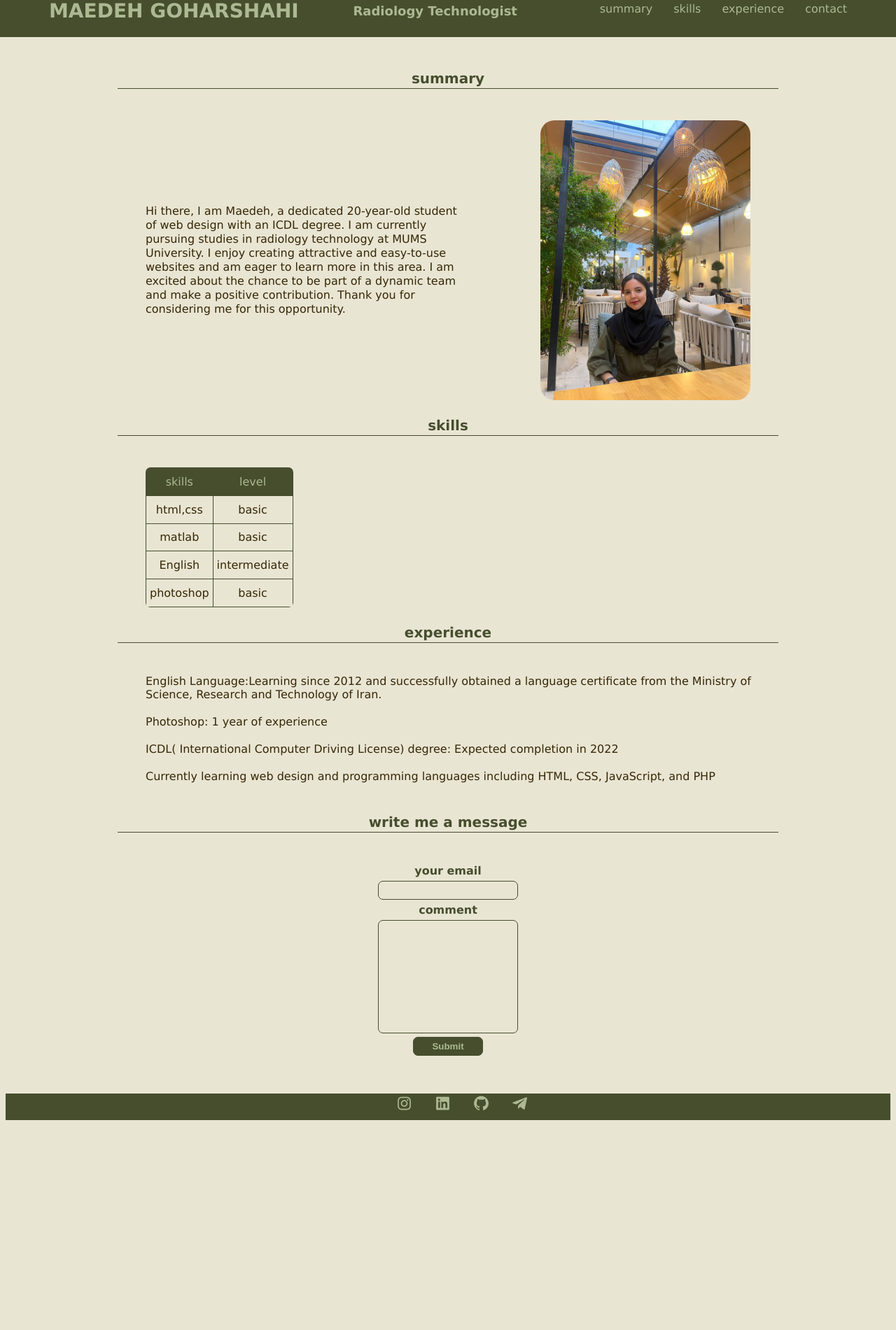
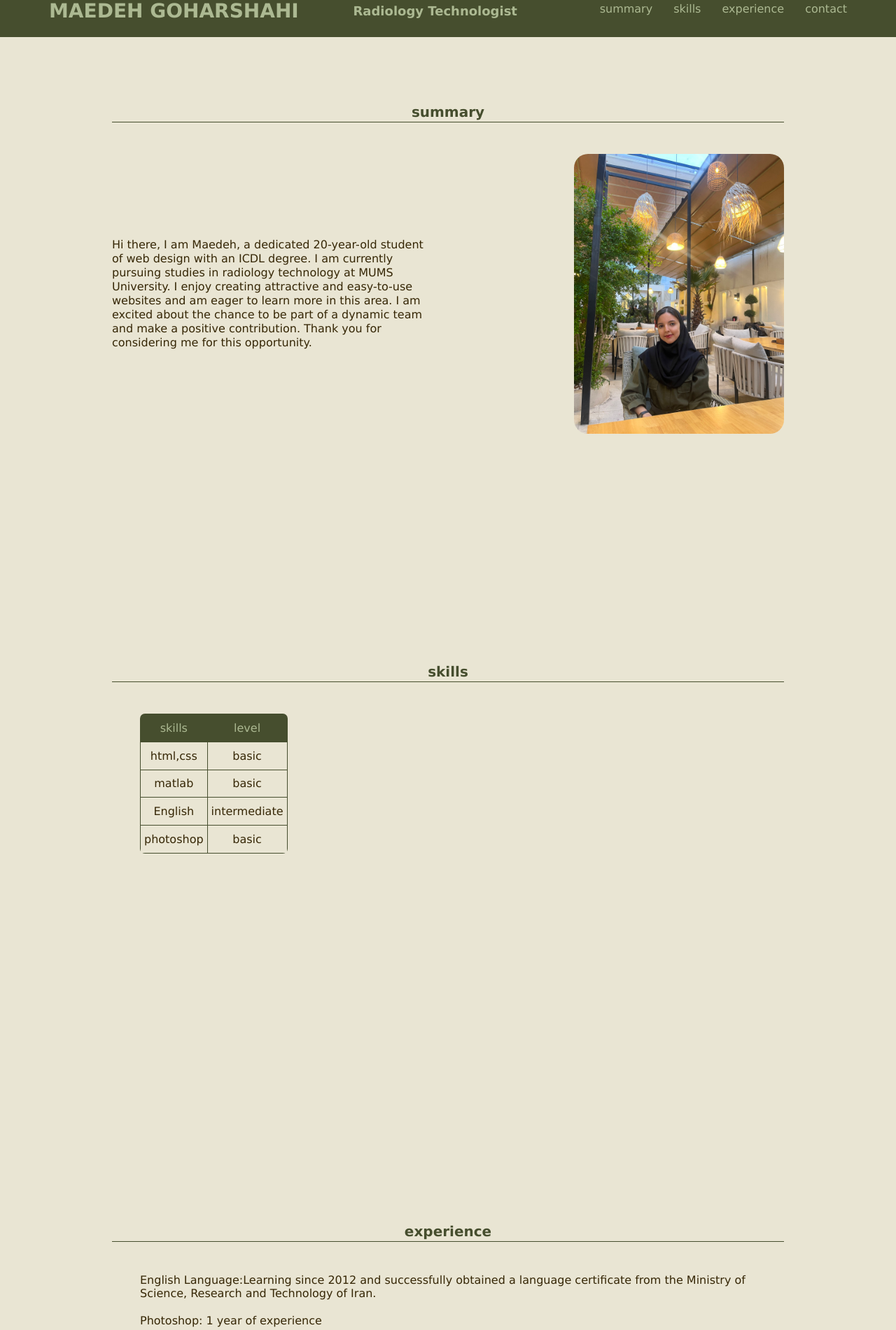
Before and after one commit to Maedehgoharshahi/web-course, a PHP site: page /index.html in a window 1280 px wide. Shown: the part 22-1923 px from the top of the page at 70% size. Before the commit the page ends 1623 px from the top, so only its background shows below. Run offline with PHP 8.4, Linux system fonts and the light colour scheme.

Commit message:
Add files via upload

```diff
--- a/project/index.html
+++ b/project/index.html
@@ -13,10 +13,10 @@
             <p id="job">Radiology Technologist</p>
             <nav>
                 <ul>
-                    <li><a href="">summary</a></li>
-                    <li><a href="">skills</a></li>
-                    <li><a href="">experience</a></li>
-                    <li><a href="">contact</a></li>
+                    <li><a href="#summary">summary</a></li>
+                    <li><a href="#skills">skills</a></li>
+                    <li><a href="#experience">experience</a></li>
+                    <li><a href="#contact">contact</a></li>
                 </ul>
             </nav>
             <div>
@@ -36,7 +36,7 @@
                     <img src="./IMG_7996.JPG" alt="">
                 </div>
             </section>
-            <section>
+            <section id="skills">
                 <h3>skills</h3>
                 <table>
                     <tr>
@@ -70,7 +70,7 @@
                     <li>Currently learning web design and programming languages including HTML, CSS, JavaScript, and PHP</li>
                 </ul>
             </section>
-            <section>
+            <section id="contact">
                 <h3>write me a message</h3>
                 <form >
                     <label for="">your email </label>
@@ -82,6 +82,7 @@
             </section>
         </article>
         <footer>
+            <p>Copyright&copy Maedeh</p>
             <ul>
                 <li><a href="https://www.instagram.com/maedeh.ghr/"><i class='bx bxl-instagram' ></i></a></li>
                 <li><a href=""><i class='bx bxl-linkedin-square' ></i></a></li>
--- a/project/style.css
+++ b/project/style.css
@@ -20,12 +20,14 @@ header {
 
 body {
     font-family:Verdana, Geneva, Tahoma, sans-serif;
+    margin: 0;
     color: #362706;
     background-color: #e9e5d3;
-    position: relative;
+
 }
 
 footer {
+    text-align: center;
     padding:2px 10px ;
     background-color:#464e2e ;
     font-size: 25px;
@@ -76,7 +78,7 @@ a:hover {
 }
 
 article {
-    margin-top: 100px;
+    margin-top: 50px;
 }
 
 section {
@@ -100,8 +102,7 @@ h3 {
     flex-direction: row;
     justify-content:space-between;
     align-items: center;
-    padding-left: 40px;
-    padding-right: 40px;
+    gap: 40px;
 }
 
 #summary div p {
@@ -176,16 +177,17 @@ input,textarea {
     padding: 5px;
     margin-bottom: 5px;
     background-color: #e9e5d3;
-    width: 200px;
-    resize: none;
 }
 
 input:not([type="submit"]) {
+    width: 150px;
     animation: move-right 1s ease-in-out ;
 }
 
 textarea {
+    width: 203px;
     animation: move-left 1s ease-in-out ;
+    resize: none;
 }
 
 label {
@@ -209,6 +211,11 @@ input[type="submit"]:hover {
     background-color: #acb992;
     color: #464e2e;
     border: 1px solid #acb992;
+}
+
+section {
+    padding-top: 100px;
+    min-height: 100vh;
 }
 
 @keyframes move-right {
```
